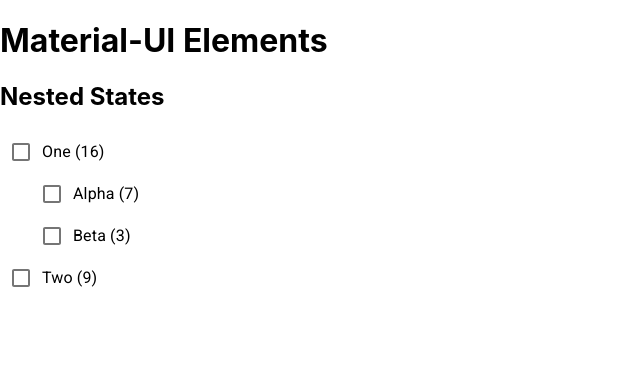
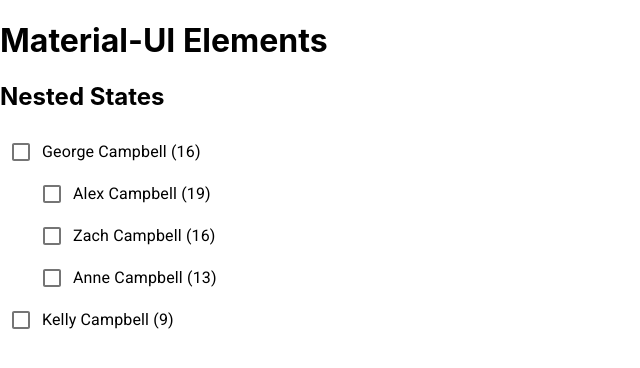
Before and after one commit to geocolumbus/nextjs-notes, a Next.js app: page / in a window 1280 px wide. Shown: the top 368 px of the page, without its empty margins (0-640 px from the left). Built offline with nearby package versions, Linux system fonts and the light colour scheme.

Commit message:
Explored nested states and url-states

```diff
--- /dev/null
+++ b/components/url-state/LevelA.js
@@ -0,0 +1,29 @@
+import React from "react"
+import { Box, Checkbox, Typography } from "@material-ui/core"
+import LevelB from "./LevelB"
+
+const LevelA = props => {
+
+  const handleClick = () => {
+    props.updateCheckbox(props.dataKey, null, props.data.checked)
+  }
+
+  return <Box>
+    <Box display='flex'
+         flexDirection='row'
+         align='flex-top'>
+      <Checkbox checked={props.data.checked} onClick={handleClick}/>
+      <Typography style={{ paddingTop: 9 }}>{props.children} ({props.data.count})</Typography>
+    </Box>
+    {props.data.children && props.data.children.map(levelB => {
+      return <LevelB
+        dataKey={props.dataKey}
+        subKey={levelB.name}
+        key={levelB.name}
+        data={levelB}
+        updateCheckbox={props.updateCheckbox}>{levelB.name}</LevelB>
+    })}
+  </Box>
+}
+
+export default LevelA
--- /dev/null
+++ b/components/url-state/LevelB.js
@@ -0,0 +1,17 @@
+import React from "react"
+import { Box, Checkbox, Typography } from "@material-ui/core"
+
+const LevelB = props => {
+
+  const handleClick = () => {
+    props.updateCheckbox(props.dataKey, props.subKey, props.data.checked)
+  }
+
+  return <Box display='flex'
+              flexDirection='row'>
+    <Checkbox checked={props.data.checked} style={{ paddingLeft: 40 }} onClick={handleClick}></Checkbox>
+    <Typography style={{ paddingTop: 9 }}>{props.children} ({props.data.count})</Typography>
+  </Box>
+}
+
+export default LevelB
--- /dev/null
+++ b/components/url-state/NestedState.js
@@ -0,0 +1,80 @@
+import React, { useEffect } from "react"
+import { Box } from "@material-ui/core"
+import LevelA from "./LevelA"
+import data from "./data.json"
+import { addStateVariables, updateCheckbox, getFacets } from "./utilities"
+import { useRouter } from "next/router"
+
+const NestedState = () => {
+  const router = useRouter()
+
+  // Initialize the checkboxes based on state
+  useEffect(() => {
+    addStateVariables(data, getFacets(router.asPath))
+  })
+
+  const setFacets = newFacets => {
+    let newFacetString = ""
+    newFacets.forEach(facet => {
+      newFacetString += facet[0]
+      newFacetString += facet[1] ? `.${facet[1]}` : ""
+      newFacetString += ","
+    })
+    newFacetString = newFacetString.substr(0, newFacetString.length - 1)
+    const paths = router.asPath.split("&")
+    let newPath = ""
+    paths.forEach(path => {
+      if (path.split("=")[0] === "facets") {
+        newPath += `&facets=${encodeURIComponent(newFacetString)}`
+      } else {
+        newPath += path
+      }
+    })
+    router.push(newPath).then(router.reload)
+  }
+
+  // Update the checkboxes
+  const updateCheckbox = (facet, subFacet, checked) => {
+
+    const urlRemove = (changedFacet, changedSubFacet) => {
+      const facets = getFacets(router.asPath)
+      const newFacets = []
+      facets.forEach(facet => {
+        console.log(`facet[0] = ${facet[0]} === ${changedFacet} && ${facet[1]} === ${changedSubFacet}`)
+        if (facet[0] === changedFacet && (!facet[1] && !changedSubFacet)) {
+        } else {
+          newFacets.push([facet[0], facet[1]])
+        }
+      })
+      setFacets(newFacets)
+    }
+
+    const urlAdd = (changedFacet, changedSubFacet) => {
+      const facets = getFacets(router.asPath)
+      const newFacets = []
+      facets.forEach(facet => {
+        if (facet[0] !== changedFacet || facet[1] !== changedSubFacet) {
+          newFacets.push(facet)
+        }
+      })
+      newFacets.push([changedFacet, changedSubFacet])
+      setFacets(newFacets)
+    }
+
+    checked ? urlRemove(facet, subFacet) : urlAdd(facet, subFacet)
+  }
+
+  return <Box>
+    <h2>Nested States</h2>
+    {data.map(levelA => {
+      return <LevelA data={levelA}
+                     key={levelA.name}
+                     dataKey={levelA.name}
+                     updateCheckbox={updateCheckbox}>
+        {levelA.name}
+      </LevelA>
+    })}
+  </Box>
+}
+
+export default NestedState
--- /dev/null
+++ b/components/url-state/data.json
@@ -0,0 +1,29 @@
+[
+  {
+    "name": "George Campbell",
+    "count": 16,
+    "checked": false,
+    "children": [
+      {
+        "name": "Alex Campbell",
+        "count": 19,
+        "checked": false
+      },
+      {
+        "name": "Zach Campbell",
+        "count": 16,
+        "checked":false
+      },
+      {
+        "name": "Anne Campbell",
+        "count": 13,
+        "checked": false
+      }
+    ]
+  },
+  {
+    "name": "Kelly Campbell",
+    "count": 9,
+    "checked": false
+  }
+]
--- /dev/null
+++ b/components/url-state/utilities.js
@@ -0,0 +1,57 @@
+const addStateVariables = (data, facets) => {
+
+  const isSet = (levelA, levelB) => {
+    if (!facets || facets.length === 0) {
+      return
+    }
+    if (levelB) {
+      // console.log('levelB and levelA')
+      for (let i = 0; i < facets.length; i++) {
+        const facet = facets[i]
+        // console.log(`  ${levelA.name} === ${facet[0]} && ${levelB.name} === ${facet[1]}`)
+        if (levelA.name === facet[0] && levelB.name === facet[1]) {
+          // console.log(`   true!`)
+          return true
+        }
+      }
+    } else {
+      // console.log('levelA')
+      for (let i = 0; i < facets.length; i++) {
+        const facet = facets[i]
+        if (facet.length === 1 && levelA.name === facet[0]) {
+          return true
+        }
+      }
+    }
+    return false
+  }
+
+  data.forEach(levelA => {
+    levelA.checked = isSet(levelA)
+    if (levelA.children) {
+      levelA.children.forEach(levelB => {
+        levelB.checked = isSet(levelA, levelB)
+      })
+    }
+  })
+
+}
+
+const getFacets = path => {
+  const params = path.split("&")
+  for (let i = 0; i < params.length; i++) {
+    const param = decodeURIComponent(params[i])
+    if (param.split("=")[0] === "facets") {
+      const facets = param.split("=")[1].split(",")
+      facets.forEach((facet, key) => {
+        facets[key] = decodeURIComponent(facet).split(".")
+      })
+      return facets
+    }
+  }
+}
+
+export {
+  addStateVariables,
+  getFacets
+}
--- a/pages/index.js
+++ b/pages/index.js
@@ -1,7 +1,7 @@
 import React from 'react'
 import { makeStyles } from '@material-ui/core/styles'
 import Inputs from '../components/Inputs.js'
-import NestedState from '../components/nested-state/NestedState'
+import NestedState from '../components/url-state/NestedState'
 
 const useStyles = makeStyles(theme => ({}))
 
```
